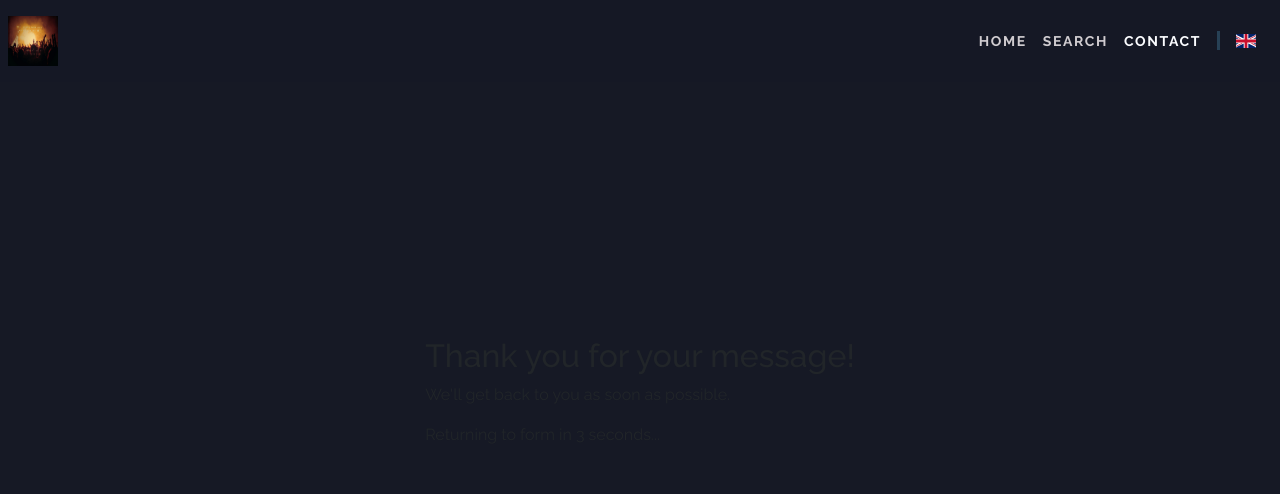
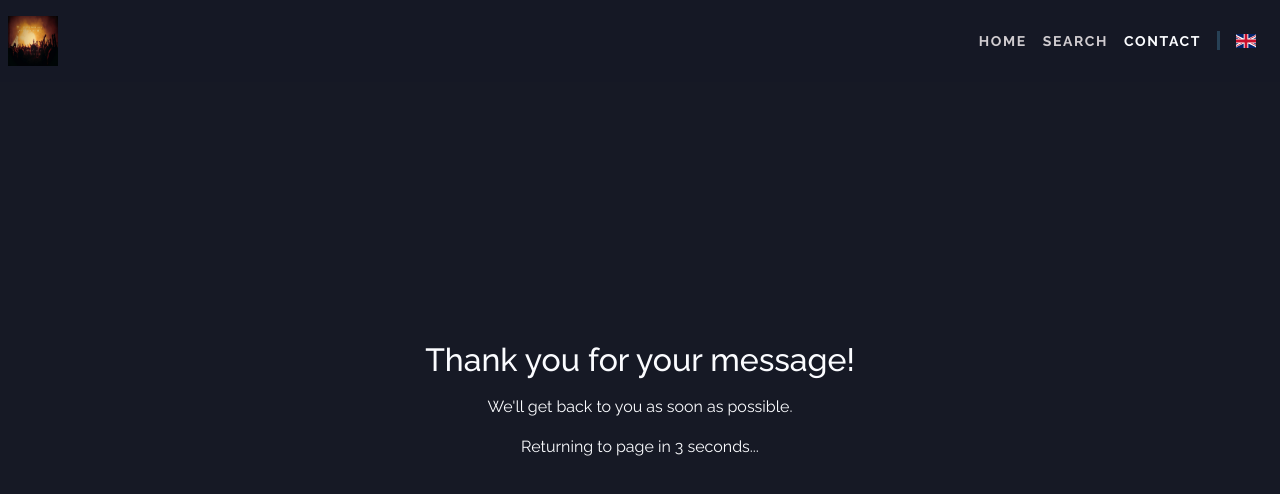
Before and after one commit to Ginjak/London-events, a React (Vite) app: page /contact in a window 1280 px wide. Both pictures are taken after typing "Sample", "name@example.com", "Sample" into the empty fields and a click on the button "SUBMIT". Shown: the top 494 px of the page. Built offline with nearby package versions, Linux system fonts and the light colour scheme.

Commit message:
added contact form functionality

```diff
--- a/src/components/Pages/Contact/contact.css
+++ b/src/components/Pages/Contact/contact.css
@@ -29,3 +29,7 @@ textarea.form-input {
   border-bottom: 2px solid var(--white);
   transition: border-color 0.2s linear;
 }
+
+.thank-you-message {
+  color: var(--white);
+}
--- a/src/components/Pages/Contact/index.jsx
+++ b/src/components/Pages/Contact/index.jsx
@@ -1,11 +1,12 @@
 import React, { useState, useEffect } from "react";
 import "./contact.css";
+import MultipleSlider from "../../MultipleSlider";
 
 const Contact = () => {
   const [name, setName] = useState("");
   const [email, setEmail] = useState("");
   const [message, setMessage] = useState("");
-  const [submitted, setSubmitted] = useState(true);
+  const [submitted, setSubmitted] = useState(false);
   const [countdown, setCountdown] = useState(5);
 
   useEffect(() => {
@@ -48,13 +49,13 @@ const Contact = () => {
   return (
     <div
       id="contact-page"
-      className="d-flex justify-content-center align-items-center"
+      className="d-flex justify-content-center align-items-center flex-column"
     >
       {submitted ? (
-        <div className="thank-you-message">
-          <h2>Thank you for your message!</h2>
-          <p>We'll get back to you as soon as possible.</p>
-          <p>Returning to form in {countdown} seconds...</p>
+        <div className="thank-you-message text-center">
+          <h2 className="mb-3">Thank you for your message!</h2>
+          <p className="mb-3">We'll get back to you as soon as possible.</p>
+          <p className="mb-0">Returning to page in {countdown} seconds...</p>
         </div>
       ) : (
         <div className="contact-form-wraper">
```
